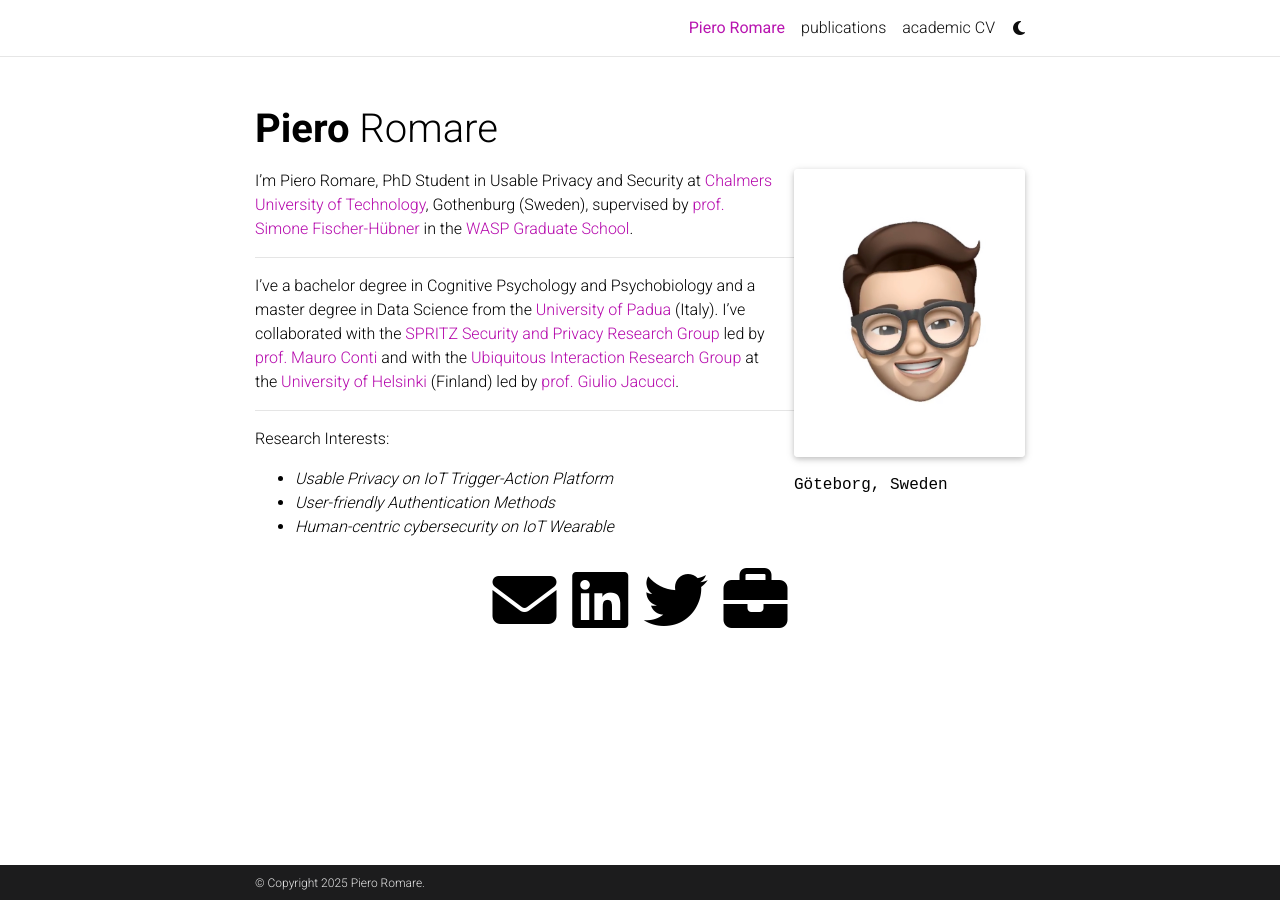
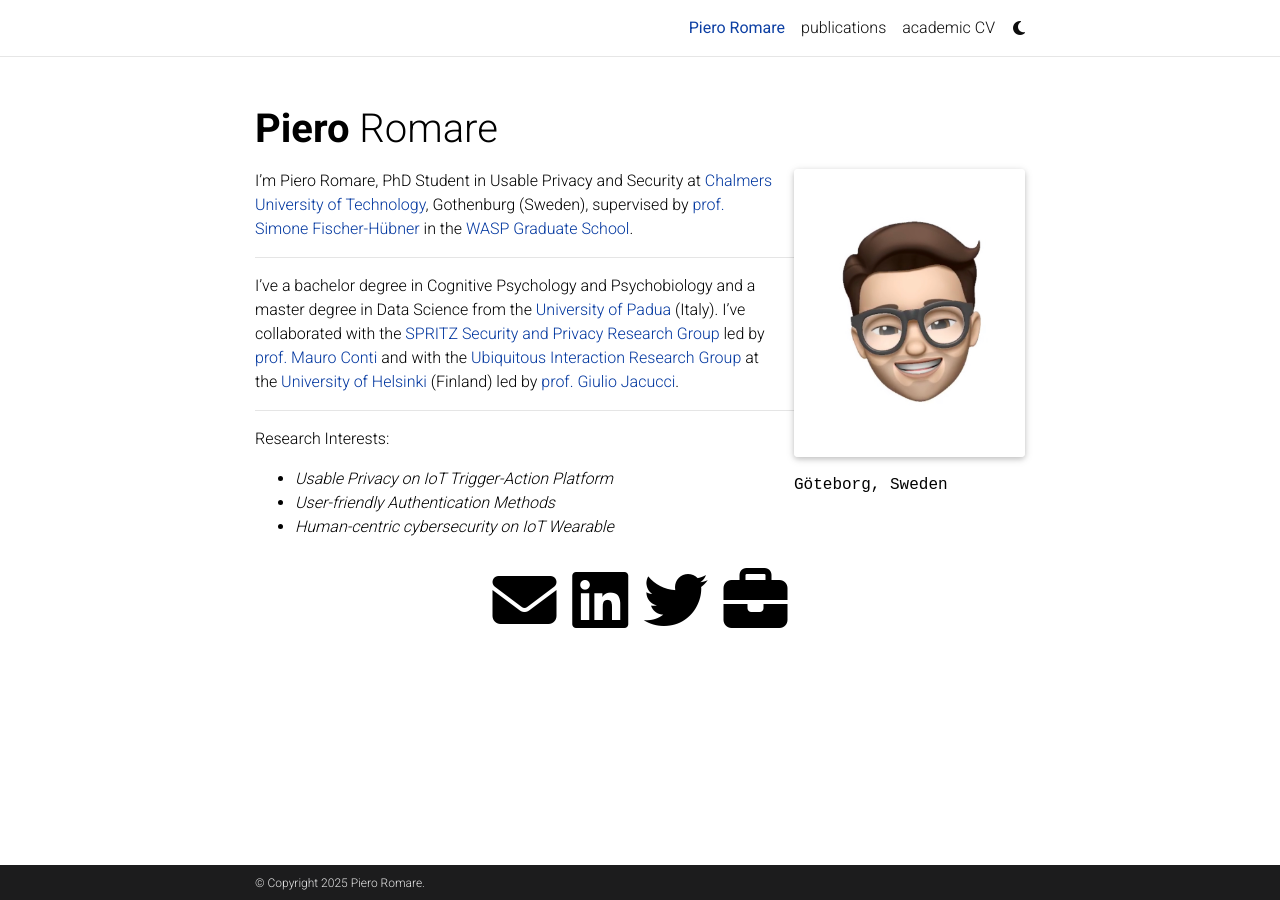
Before and after one commit to pieroromare/pieroromare.github.io, a Jekyll site: the page built from _pages/about.md, in a window 1280 px wide. Built offline with Jekyll 4.4.1, drawn with Linux system fonts in a browser that asks for light colours; full-size pictures stand in for the smaller copies a plugin makes; comment, search, counter and statistics services are not loaded; a style sheet for code colours, icons or effects is not loaded.

Commit message:
change_color

```diff
--- a/_sass/_themes.scss
+++ b/_sass/_themes.scss
@@ -7,8 +7,8 @@
   --global-code-bg-color: #{$code-bg-color-light};
   --global-text-color: #{$black-color};
   --global-text-color-light: #{$grey-color};
-  --global-theme-color: #{$purple-color};
-  --global-hover-color: #{$purple-color};
+  --global-theme-color: #{$blue-color-dark};
+  --global-hover-color: #{$blue-color-dark};
   --global-hover-text-color: #{$white-color};
   --global-footer-bg-color: #{$grey-color-dark};
   --global-footer-text-color: #{$grey-color-light};
--- a/_sass/_variables.scss
+++ b/_sass/_variables.scss
@@ -34,5 +34,6 @@
 
 // Theme colors
 
-$code-bg-color-light:     rgba($purple-color, 0.05);
+/* $code-bg-color-light:     rgba($purple-color, 0.05); */
+$code-bg-color-light:     #00369f !default;
 $code-bg-color-dark:      #2c3237 !default;
--- a/assets/js/theme.js
+++ b/assets/js/theme.js
@@ -75,8 +75,8 @@
 let initTheme = (theme) => {
   if (theme == null || theme == "null") {
     const userPref = window.matchMedia;
-    if (userPref && userPref("(prefers-color-scheme: dark)").matches) {
-      theme = "dark";
+    if (userPref && userPref("(prefers-color-scheme: light)").matches) {
+      theme = "light";
     }
   }
 
```
